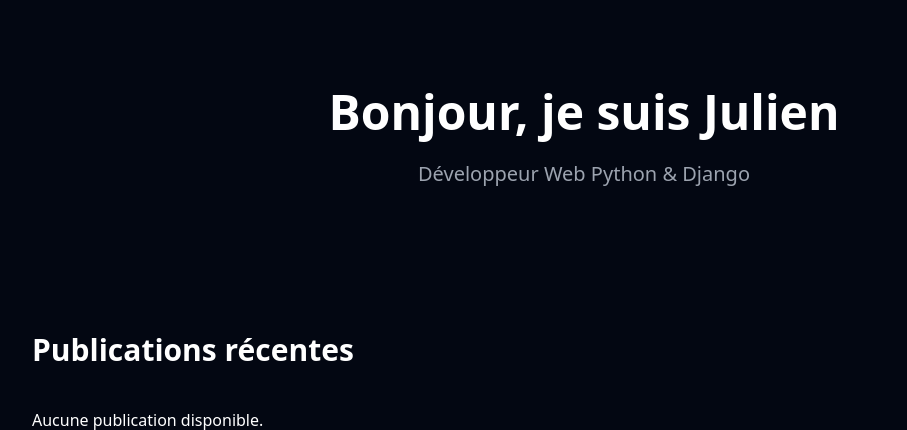
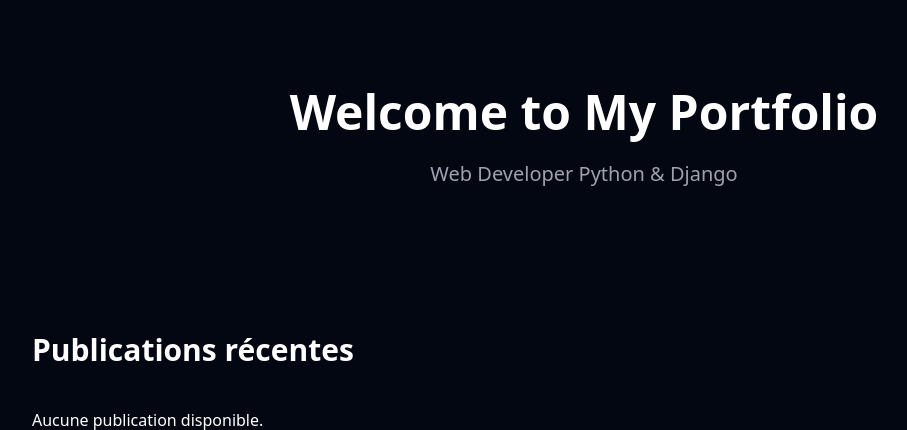
Before and after one commit to Tsilagnosy/trackage-site, a Django app: page / in a window 1280 px wide. Shown: the part 65-495 px from the top of the page, without its empty margins (56-963 px from the left). Run offline with Django 5.2, Linux system fonts and the light colour scheme; data comes from the database, SQL or seed files in the repository; data that the repository does not hold is empty; some libraries are stand-ins or nearby versions.

Commit message:
maj finale

```diff
--- a/templates/portfolio/home.html
+++ b/templates/portfolio/home.html
@@ -9,11 +9,11 @@ Accueil
 <section class="text-center py-16">
 
     <h1 class="text-5xl font-bold mb-6">
-        Bonjour, je suis Julien
+        Welcome to My Portfolio
     </h1>
 
     <p class="text-xl text-gray-400">
-        Développeur Web Python & Django
+        Web Developer Python & Django
     </p>
 
 </section>
```
